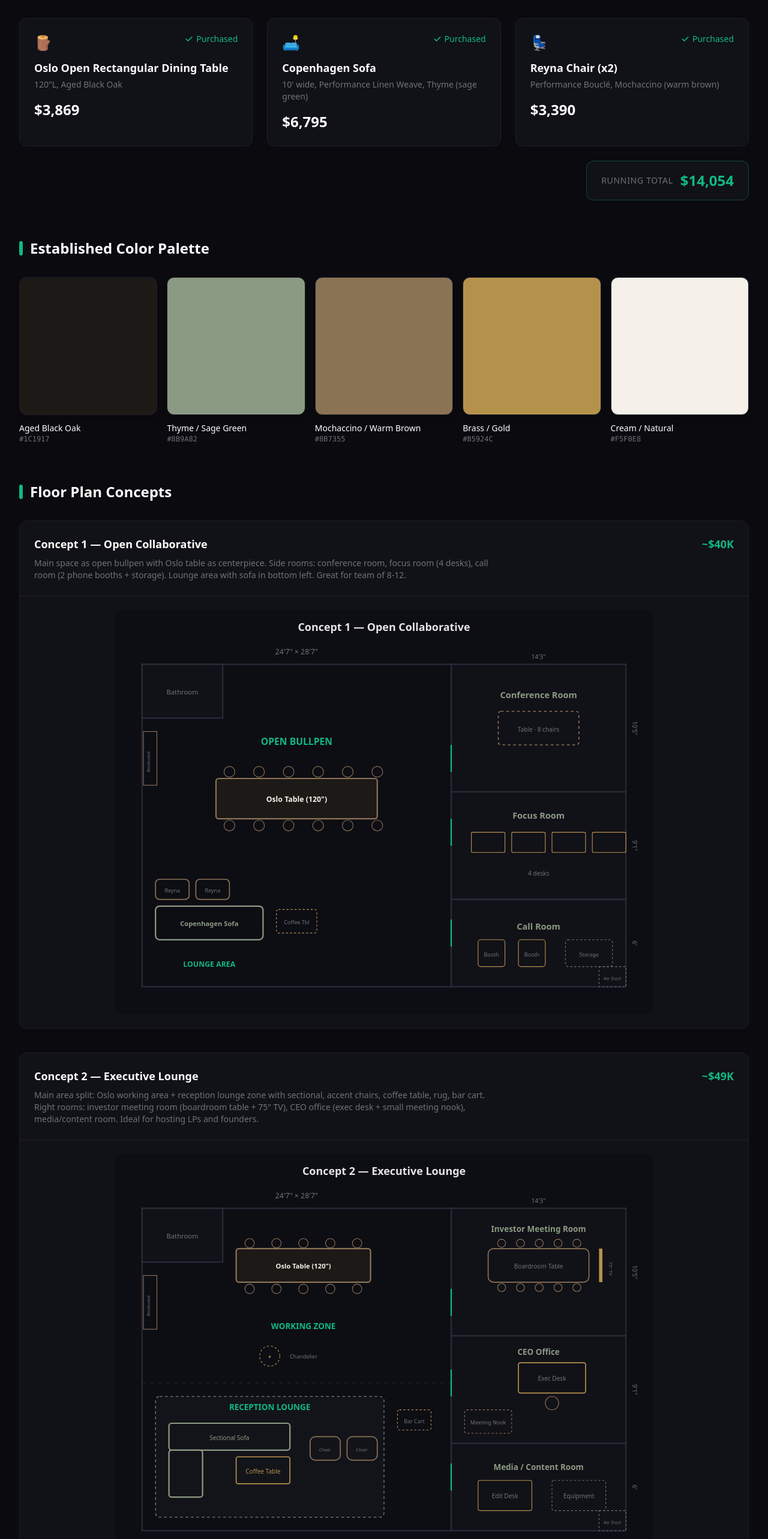
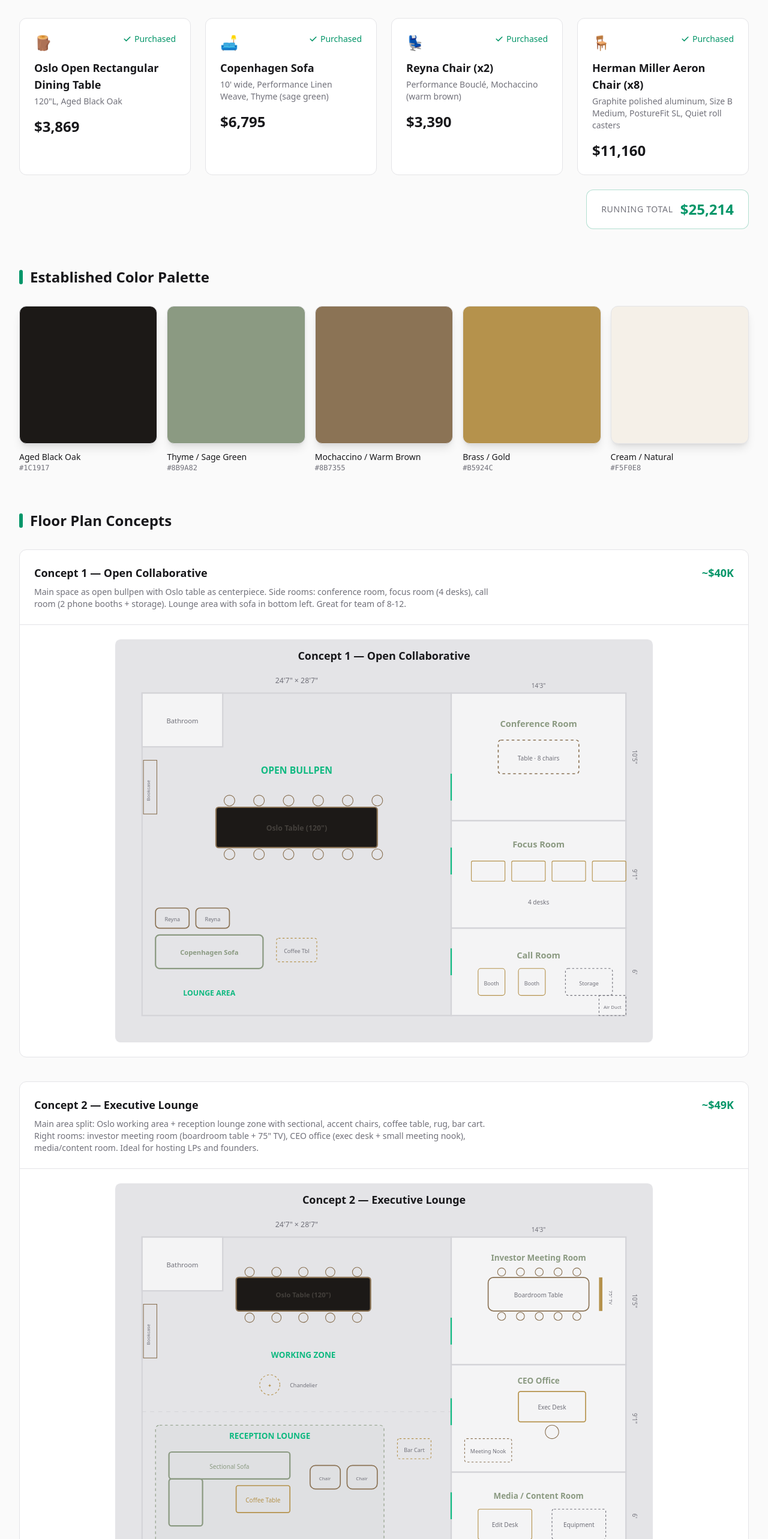
Before and after one commit to tokyo-product-team-rgb/xand-office, a Next.js app: page / in a window 1280 px wide. Shown: the part 234-2800 px from the top of the page at 60% size. Built offline with nearby package versions, Linux system fonts and the light colour scheme.

Commit message:
Light mode, add Aeron chairs (x8) to purchased items

```diff
--- a/src/app/globals.css
+++ b/src/app/globals.css
@@ -1,12 +1,12 @@
 @import "tailwindcss";
 
 @theme inline {
-  --color-background: #0a0a0f;
-  --color-foreground: #e5e5e5;
-  --color-emerald: #10b981;
-  --color-emerald-dark: #059669;
-  --color-card: #111118;
-  --color-card-border: #1e1e2a;
+  --color-background: #fafafa;
+  --color-foreground: #18181b;
+  --color-emerald: #059669;
+  --color-emerald-dark: #047857;
+  --color-card: #ffffff;
+  --color-card-border: #e4e4e7;
   --color-muted: #71717a;
   --color-accent-oak: #1c1917;
   --color-accent-sage: #8b9a82;
@@ -34,6 +34,6 @@
   background: transparent;
 }
 ::-webkit-scrollbar-thumb {
-  background: #333;
+  background: #d4d4d8;
   border-radius: 3px;
 }
--- a/src/components/BudgetSummary.tsx
+++ b/src/components/BudgetSummary.tsx
@@ -117,7 +117,7 @@
         />
         {/* $50K cap marker */}
         <div
-          className="absolute top-0 h-full w-0.5 bg-white/40"
+          className="absolute top-0 h-full w-0.5 bg-gray-500"
           style={{ left: `${capPct}%` }}
         />
       </div>
@@ -150,7 +150,7 @@
             <div className={`px-5 py-4 border-b border-card-border ${tier.bgColor}`}>
               <div className="flex flex-col sm:flex-row sm:items-center justify-between gap-2">
                 <div>
-                  <h3 className="text-white font-bold text-lg flex items-center gap-2">
+                  <h3 className="text-foreground font-bold text-lg flex items-center gap-2">
                     <span>{tier.emoji}</span>
                     {tier.name}
                   </h3>
--- a/src/components/ColorPalette.tsx
+++ b/src/components/ColorPalette.tsx
@@ -19,7 +19,7 @@
               className="aspect-square rounded-xl mb-3 border border-card-border group-hover:scale-105 transition-transform shadow-lg"
               style={{ backgroundColor: color.hex }}
             />
-            <p className="text-white text-sm font-medium">{color.name}</p>
+            <p className="text-foreground text-sm font-medium">{color.name}</p>
             <p className="text-muted text-xs font-mono uppercase">{color.hex}</p>
           </div>
         ))}
--- a/src/components/FloorPlans.tsx
+++ b/src/components/FloorPlans.tsx
@@ -37,7 +37,7 @@
     <div className="bg-card border border-card-border rounded-xl overflow-hidden">
       <div className="p-5 sm:p-6 border-b border-card-border">
         <div className="flex flex-col sm:flex-row sm:items-center sm:justify-between gap-2">
-          <h3 className="text-white font-bold text-lg">{title}</h3>
+          <h3 className="text-foreground font-bold text-lg">{title}</h3>
           <span className="text-emerald font-semibold text-lg">{budget}</span>
         </div>
         <p className="text-muted text-sm mt-2 max-w-3xl">{description}</p>
@@ -51,19 +51,19 @@
   return (
     <svg viewBox="0 0 800 600" className="w-full max-w-4xl mx-auto" style={{ minWidth: 600 }}>
       {/* Background */}
-      <rect width="800" height="600" fill="#0d0d14" rx="8" />
+      <rect width="800" height="600" fill="#e4e4e7" rx="8" />
 
       {/* Main open area */}
-      <rect x="40" y="80" width="460" height="480" fill="none" stroke="#2a2a3a" strokeWidth="2" />
+      <rect x="40" y="80" width="460" height="480" fill="none" stroke="#d4d4d8" strokeWidth="2" />
       <text x="270" y="65" fill="#71717a" fontSize="11" textAnchor="middle" fontFamily="system-ui">24&apos;7&quot; × 28&apos;7&quot;</text>
 
       {/* Bathroom/utility top left */}
-      <rect x="40" y="80" width="120" height="80" fill="#111118" stroke="#2a2a3a" strokeWidth="2" />
+      <rect x="40" y="80" width="120" height="80" fill="#f4f4f5" stroke="#d4d4d8" strokeWidth="2" />
       <text x="100" y="125" fill="#71717a" fontSize="10" textAnchor="middle" fontFamily="system-ui">Bathroom</text>
 
       {/* Right rooms */}
       {/* Top right - Conference Room */}
-      <rect x="500" y="80" width="260" height="190" fill="#111118" stroke="#2a2a3a" strokeWidth="2" />
+      <rect x="500" y="80" width="260" height="190" fill="#f4f4f5" stroke="#d4d4d8" strokeWidth="2" />
       <text x="630" y="130" fill="#8b9a82" fontSize="13" textAnchor="middle" fontWeight="600" fontFamily="system-ui">Conference Room</text>
       {/* Conference table */}
       <rect x="570" y="150" width="120" height="50" rx="4" fill="none" stroke="#8b7355" strokeWidth="1.5" strokeDasharray="4" />
@@ -72,7 +72,7 @@
       <line x1="500" y1="200" x2="500" y2="240" stroke="#10b981" strokeWidth="2" />
 
       {/* Middle right - Focus Room */}
-      <rect x="500" y="270" width="260" height="160" fill="#111118" stroke="#2a2a3a" strokeWidth="2" />
+      <rect x="500" y="270" width="260" height="160" fill="#f4f4f5" stroke="#d4d4d8" strokeWidth="2" />
       <text x="630" y="310" fill="#8b9a82" fontSize="13" textAnchor="middle" fontWeight="600" fontFamily="system-ui">Focus Room</text>
       {/* 4 desks */}
       <rect x="530" y="330" width="50" height="30" rx="2" fill="none" stroke="#b5924c" strokeWidth="1" />
@@ -84,7 +84,7 @@
       <line x1="500" y1="310" x2="500" y2="350" stroke="#10b981" strokeWidth="2" />
 
       {/* Bottom right - Call Room */}
-      <rect x="500" y="430" width="260" height="130" fill="#111118" stroke="#2a2a3a" strokeWidth="2" />
+      <rect x="500" y="430" width="260" height="130" fill="#f4f4f5" stroke="#d4d4d8" strokeWidth="2" />
       <text x="630" y="475" fill="#8b9a82" fontSize="13" textAnchor="middle" fontWeight="600" fontFamily="system-ui">Call Room</text>
       {/* Phone booths */}
       <rect x="540" y="490" width="40" height="40" rx="4" fill="none" stroke="#b5924c" strokeWidth="1" />
@@ -102,7 +102,7 @@
 
       {/* Oslo Table - centerpiece */}
       <rect x="150" y="250" width="240" height="60" rx="4" fill="#1c1917" stroke="#8b7355" strokeWidth="2" />
-      <text x="270" y="285" fill="#f5f0e8" fontSize="11" textAnchor="middle" fontWeight="600" fontFamily="system-ui">Oslo Table (120&quot;)</text>
+      <text x="270" y="285" fill="#44403c" fontSize="11" textAnchor="middle" fontWeight="600" fontFamily="system-ui">Oslo Table (120&quot;)</text>
       {/* Chairs around table */}
       {[0, 1, 2, 3, 4, 5].map((i) => (
         <circle key={`top-${i}`} cx={170 + i * 44} cy={240} r="8" fill="none" stroke="#8b7355" strokeWidth="1" />
@@ -138,7 +138,7 @@
       <text x="770" y="495" fill="#71717a" fontSize="9" textAnchor="middle" fontFamily="system-ui" transform="rotate(90 770 495)">6&apos;</text>
 
       {/* Title */}
-      <text x="400" y="30" fill="#e5e5e5" fontSize="16" textAnchor="middle" fontWeight="700" fontFamily="system-ui">Concept 1 — Open Collaborative</text>
+      <text x="400" y="30" fill="#18181b" fontSize="16" textAnchor="middle" fontWeight="700" fontFamily="system-ui">Concept 1 — Open Collaborative</text>
     </svg>
   );
 }
@@ -147,21 +147,21 @@
   return (
     <svg viewBox="0 0 800 600" className="w-full max-w-4xl mx-auto" style={{ minWidth: 600 }}>
       {/* Background */}
-      <rect width="800" height="600" fill="#0d0d14" rx="8" />
+      <rect width="800" height="600" fill="#e4e4e7" rx="8" />
 
       {/* Main open area */}
-      <rect x="40" y="80" width="460" height="480" fill="none" stroke="#2a2a3a" strokeWidth="2" />
+      <rect x="40" y="80" width="460" height="480" fill="none" stroke="#d4d4d8" strokeWidth="2" />
 
       {/* Bathroom/utility top left */}
-      <rect x="40" y="80" width="120" height="80" fill="#111118" stroke="#2a2a3a" strokeWidth="2" />
+      <rect x="40" y="80" width="120" height="80" fill="#f4f4f5" stroke="#d4d4d8" strokeWidth="2" />
       <text x="100" y="125" fill="#71717a" fontSize="10" textAnchor="middle" fontFamily="system-ui">Bathroom</text>
 
       {/* Divider line in main area - work vs lounge */}
-      <line x1="40" y1="340" x2="500" y2="340" stroke="#2a2a3a" strokeWidth="1" strokeDasharray="6" />
+      <line x1="40" y1="340" x2="500" y2="340" stroke="#d4d4d8" strokeWidth="1" strokeDasharray="6" />
 
       {/* Right rooms */}
       {/* Top right - Investor Meeting Room */}
-      <rect x="500" y="80" width="260" height="190" fill="#111118" stroke="#2a2a3a" strokeWidth="2" />
+      <rect x="500" y="80" width="260" height="190" fill="#f4f4f5" stroke="#d4d4d8" strokeWidth="2" />
       <text x="630" y="115" fill="#8b9a82" fontSize="12" textAnchor="middle" fontWeight="600" fontFamily="system-ui">Investor Meeting Room</text>
       {/* Boardroom table */}
       <rect x="555" y="140" width="150" height="50" rx="8" fill="none" stroke="#8b7355" strokeWidth="1.5" />
@@ -180,7 +180,7 @@
       <line x1="500" y1="200" x2="500" y2="240" stroke="#10b981" strokeWidth="2" />
 
       {/* Middle right - CEO Office */}
-      <rect x="500" y="270" width="260" height="160" fill="#111118" stroke="#2a2a3a" strokeWidth="2" />
+      <rect x="500" y="270" width="260" height="160" fill="#f4f4f5" stroke="#d4d4d8" strokeWidth="2" />
       <text x="630" y="298" fill="#8b9a82" fontSize="12" textAnchor="middle" fontWeight="600" fontFamily="system-ui">CEO Office</text>
       {/* Executive desk */}
       <rect x="600" y="310" width="100" height="45" rx="3" fill="none" stroke="#b5924c" strokeWidth="1.5" />
@@ -194,7 +194,7 @@
       <line x1="500" y1="320" x2="500" y2="360" stroke="#10b981" strokeWidth="2" />
 
       {/* Bottom right - Media/Content Room */}
-      <rect x="500" y="430" width="260" height="130" fill="#111118" stroke="#2a2a3a" strokeWidth="2" />
+      <rect x="500" y="430" width="260" height="130" fill="#f4f4f5" stroke="#d4d4d8" strokeWidth="2" />
       <text x="630" y="470" fill="#8b9a82" fontSize="12" textAnchor="middle" fontWeight="600" fontFamily="system-ui">Media / Content Room</text>
       <rect x="540" y="485" width="80" height="45" rx="3" fill="none" stroke="#b5924c" strokeWidth="1" />
       <text x="580" y="512" fill="#71717a" fontSize="9" textAnchor="middle" fontFamily="system-ui">Edit Desk</text>
@@ -210,7 +210,7 @@
       {/* WORKING ZONE - top of main area */}
       {/* Oslo Table */}
       <rect x="180" y="140" width="200" height="50" rx="4" fill="#1c1917" stroke="#8b7355" strokeWidth="2" />
-      <text x="280" y="170" fill="#f5f0e8" fontSize="10" textAnchor="middle" fontWeight="600" fontFamily="system-ui">Oslo Table (120&quot;)</text>
+      <text x="280" y="170" fill="#44403c" fontSize="10" textAnchor="middle" fontWeight="600" fontFamily="system-ui">Oslo Table (120&quot;)</text>
       {/* Chairs */}
       {[0, 1, 2, 3, 4].map((i) => (
         <circle key={`wt-${i}`} cx={200 + i * 40} cy={132} r="7" fill="none" stroke="#8b7355" strokeWidth="1" />
@@ -261,7 +261,7 @@
       <text x="770" y="495" fill="#71717a" fontSize="9" textAnchor="middle" fontFamily="system-ui" transform="rotate(90 770 495)">6&apos;</text>
 
       {/* Title */}
-      <text x="400" y="30" fill="#e5e5e5" fontSize="16" textAnchor="middle" fontWeight="700" fontFamily="system-ui">Concept 2 — Executive Lounge</text>
+      <text x="400" y="30" fill="#18181b" fontSize="16" textAnchor="middle" fontWeight="700" fontFamily="system-ui">Concept 2 — Executive Lounge</text>
     </svg>
   );
 }
--- a/src/components/Header.tsx
+++ b/src/components/Header.tsx
@@ -3,7 +3,7 @@
     <header className="mb-12 sm:mb-16">
       <div className="flex items-center gap-3 mb-3">
         <div className="w-2 h-8 bg-emerald rounded-full" />
-        <h1 className="text-3xl sm:text-4xl lg:text-5xl font-bold tracking-tight text-white">
+        <h1 className="text-3xl sm:text-4xl lg:text-5xl font-bold tracking-tight text-foreground">
           X& Office — Furniture Plan
         </h1>
       </div>
--- a/src/components/PurchasedItems.tsx
+++ b/src/components/PurchasedItems.tsx
@@ -17,6 +17,12 @@
     price: 3390,
     icon: "💺",
   },
+  {
+    name: "Herman Miller Aeron Chair (x8)",
+    specs: "Graphite polished aluminum, Size B Medium, PostureFit SL, Quiet roll casters",
+    price: 11160,
+    icon: "🪑",
+  },
 ];
 
 const total = purchasedItems.reduce((sum, item) => sum + item.price, 0);
@@ -33,7 +39,7 @@
   return (
     <section>
       <SectionHeading title="Already Purchased" />
-      <div className="grid grid-cols-1 md:grid-cols-3 gap-4 sm:gap-6">
+      <div className="grid grid-cols-1 md:grid-cols-2 lg:grid-cols-4 gap-4 sm:gap-6">
         {purchasedItems.map((item) => (
           <div
             key={item.name}
@@ -52,11 +58,11 @@
                 Purchased
               </span>
             </div>
-            <h3 className="text-white font-semibold text-lg mb-1 group-hover:text-emerald transition-colors">
+            <h3 className="text-foreground font-semibold text-lg mb-1 group-hover:text-emerald transition-colors">
               {item.name}
             </h3>
             <p className="text-muted text-sm mb-4">{item.specs}</p>
-            <p className="text-2xl font-bold text-white">{formatPrice(item.price)}</p>
+            <p className="text-2xl font-bold text-foreground">{formatPrice(item.price)}</p>
           </div>
         ))}
       </div>
@@ -74,7 +80,7 @@
   return (
     <div className="flex items-center gap-3 mb-6 sm:mb-8">
       <div className="w-1.5 h-6 bg-emerald rounded-full" />
-      <h2 className="text-xl sm:text-2xl font-bold text-white">{title}</h2>
+      <h2 className="text-xl sm:text-2xl font-bold text-foreground">{title}</h2>
     </div>
   );
 }
--- a/src/components/RecommendedFurniture.tsx
+++ b/src/components/RecommendedFurniture.tsx
@@ -254,7 +254,7 @@
           <div key={group.category} className="bg-card border border-card-border rounded-xl overflow-hidden">
             <div className="px-5 py-3 border-b border-card-border bg-card flex items-center gap-2">
               <span>{categoryIcons[group.category]}</span>
-              <h3 className="text-white font-semibold text-sm uppercase tracking-wider">
+              <h3 className="text-foreground font-semibold text-sm uppercase tracking-wider">
                 {group.category}
               </h3>
             </div>
@@ -270,7 +270,7 @@
                           href={item.url}
                           target="_blank"
                           rel="noopener noreferrer"
-                          className="text-white font-medium hover:text-emerald transition-colors underline decoration-white/20 hover:decoration-emerald/60 underline-offset-2"
+                          className="text-foreground font-medium hover:text-emerald transition-colors underline decoration-gray-300 hover:decoration-emerald/60 underline-offset-2"
                         >
                           {item.name}
                         </a>
@@ -310,7 +310,7 @@
                       >
                         <span
                           className={`font-semibold ${
-                            storeColors[alt.store] || "text-white"
+                            storeColors[alt.store] || "text-foreground"
                           }`}
                         >
                           {alt.store}
```
